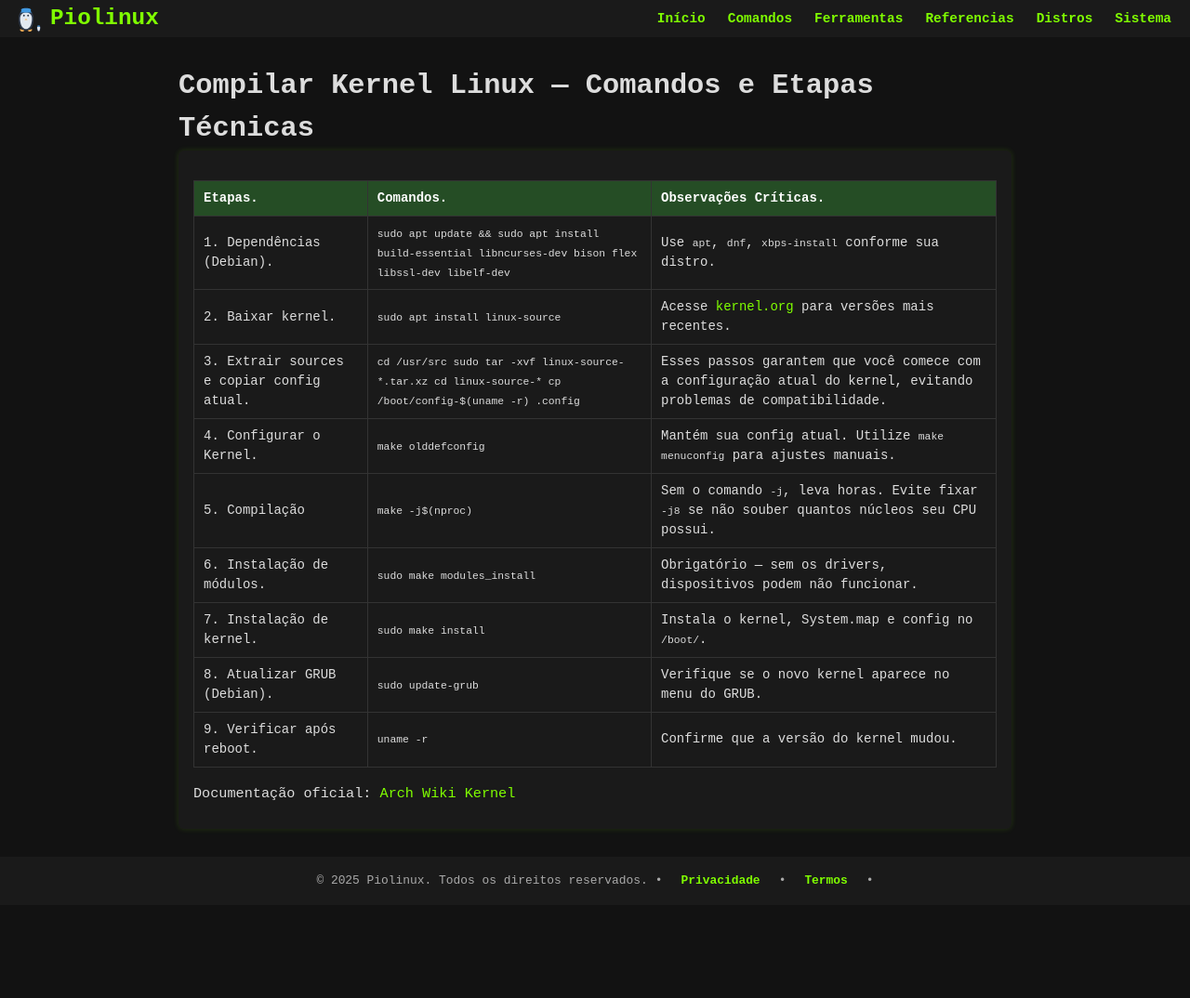
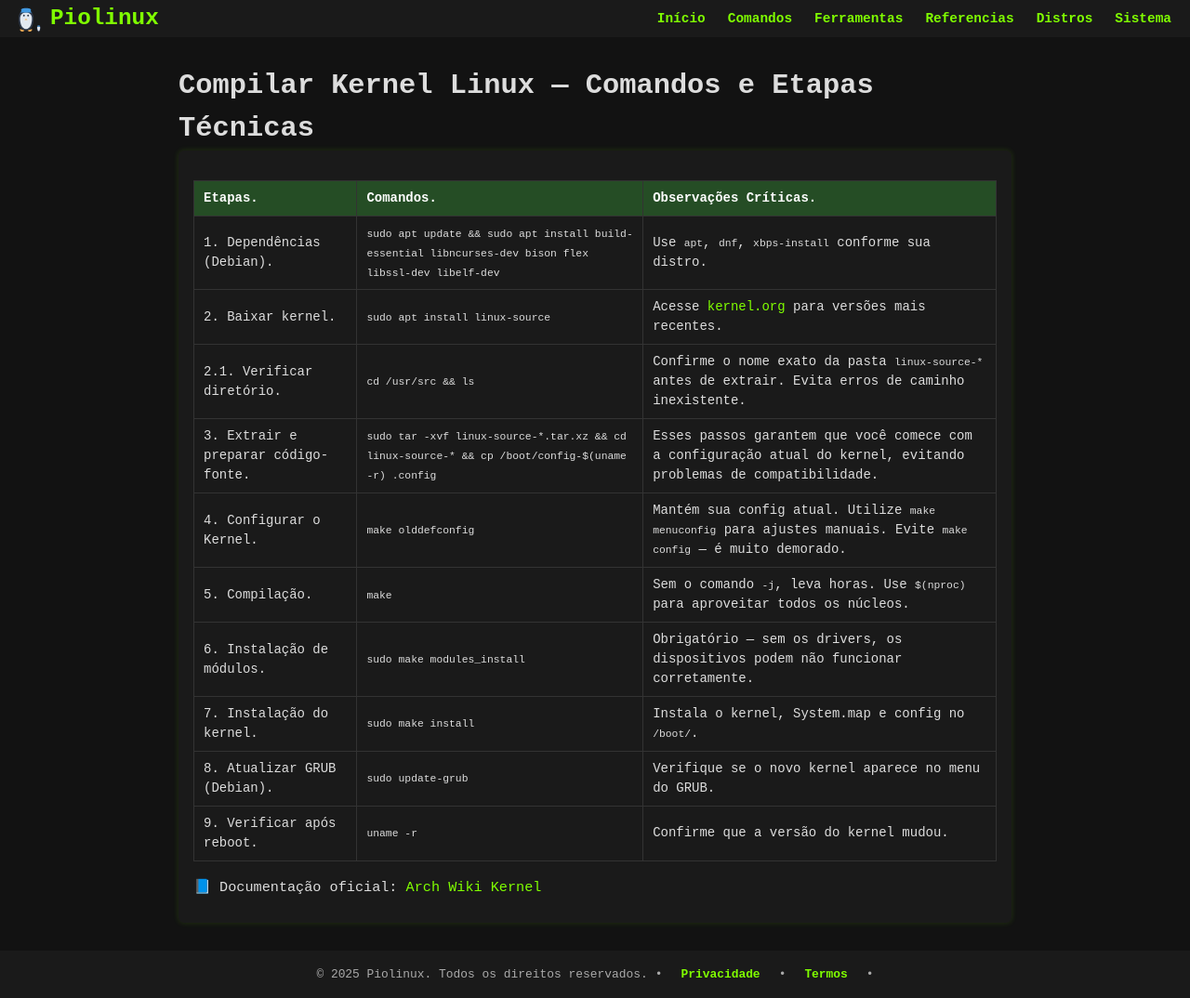
Before and after one commit to Piolinux/piolinux-site, a Jekyll site: the page built from _pages/_kernel/tabela-evergreen-como-compilar-o-kernel-linux.md, in a window 1280 px wide. Shown: the whole page at 93% size. Built offline with Jekyll 4.4.1, drawn with Linux system fonts in a browser that asks for light colours; before the commit the page ends 974 px from its top, so only the background shows below that.

Commit message:
Update tabela-evergreen-como-compilar-o-kernel-linux.md

```diff
--- a/_pages/_kernel/tabela-evergreen-como-compilar-o-kernel-linux.md
+++ b/_pages/_kernel/tabela-evergreen-como-compilar-o-kernel-linux.md
@@ -12,9 +12,6 @@ tags: [kernel, linux, compilacao, make, grub, xbps, apt, dnf, evergreen]
 
 
 <section class="post-content">
-
-
-
 
 <table class="evergreen-table">
   <thead>
@@ -36,30 +33,32 @@ tags: [kernel, linux, compilacao, make, grub, xbps, apt, dnf, evergreen]
       <td data-label="Observação Crítica">Acesse <a href="https://kernel.org" target="_blank">kernel.org</a> para versões mais recentes.</td>
     </tr>
     <tr>
-      <td data-label="Etapa">3. Extrair sources e copiar config atual.</td>
-      <td data-label="Comando"><code>cd /usr/src
-sudo tar -xvf linux-source-*.tar.xz
-cd linux-source-*
-cp /boot/config-$(uname -r) .config</code></td>
+      <td data-label="Etapa">2.1. Verificar diretório.</td>
+      <td data-label="Comando"><code>cd /usr/src && ls</code></td>
+      <td data-label="Observação Crítica">Confirme o nome exato da pasta <code>linux-source-*</code> antes de extrair. Evita erros de caminho inexistente.</td>
+    </tr>
+    <tr>
+      <td data-label="Etapa">3. Extrair e preparar código-fonte.</td>
+      <td data-label="Comando"><code>sudo tar -xvf linux-source-*.tar.xz && cd linux-source-* && cp /boot/config-$(uname -r) .config</code></td>
       <td data-label="Observação Crítica">Esses passos garantem que você comece com a configuração atual do kernel, evitando problemas de compatibilidade.</td>
     </tr>
     <tr>
       <td data-label="Etapa">4. Configurar o Kernel.</td>
       <td data-label="Comando"><code>make olddefconfig</code></td>
-      <td data-label="Observação Crítica">Mantém sua config atual. Utilize <code>make menuconfig</code> para ajustes manuais.</td>
+      <td data-label="Observação Crítica">Mantém sua config atual. Utilize <code>make menuconfig</code> para ajustes manuais. Evite <code>make config</code> — é muito demorado.</td>
     </tr>
     <tr>
-      <td data-label="Etapa">5. Compilação</td>
-      <td data-label="Comando"><code>make -j$(nproc)</code></td>
-      <td data-label="Observação Crítica">Sem o comando <code>-j</code>, leva horas. Evite fixar <code>-j8</code> se não souber quantos núcleos seu CPU possui.</td>
+      <td data-label="Etapa">5. Compilação.</td>
+      <td data-label="Comando"><code>make </code></td>
+      <td data-label="Observação Crítica">Sem o comando <code>-j</code>, leva horas. Use <code>$(nproc)</code> para aproveitar todos os núcleos.</td>
     </tr>
     <tr>
       <td data-label="Etapa">6. Instalação de módulos.</td>
       <td data-label="Comando"><code>sudo make modules_install</code></td>
-      <td data-label="Observação Crítica">Obrigatório — sem os drivers, dispositivos podem não funcionar.</td>
+      <td data-label="Observação Crítica">Obrigatório — sem os drivers, os dispositivos podem não funcionar corretamente.</td>
     </tr>
     <tr>
-      <td data-label="Etapa">7. Instalação de kernel.</td>
+      <td data-label="Etapa">7. Instalação do kernel.</td>
       <td data-label="Comando"><code>sudo make install</code></td>
       <td data-label="Observação Crítica">Instala o kernel, System.map e config no <code>/boot/</code>.</td>
     </tr>
@@ -76,10 +75,6 @@ cp /boot/config-$(uname -r) .config</code></td>
   </tbody>
 </table>
 
-
-
-<p>Documentação oficial: <a href="https://wiki.archlinux.org/title/Kernel/Traditional_compilation" target="_blank">Arch Wiki Kernel</a></p>
-
-
+<p>📘 Documentação oficial: <a href="https://wiki.archlinux.org/title/Kernel" target="_blank">Arch Wiki Kernel</a></p>
 
 </section>
```
